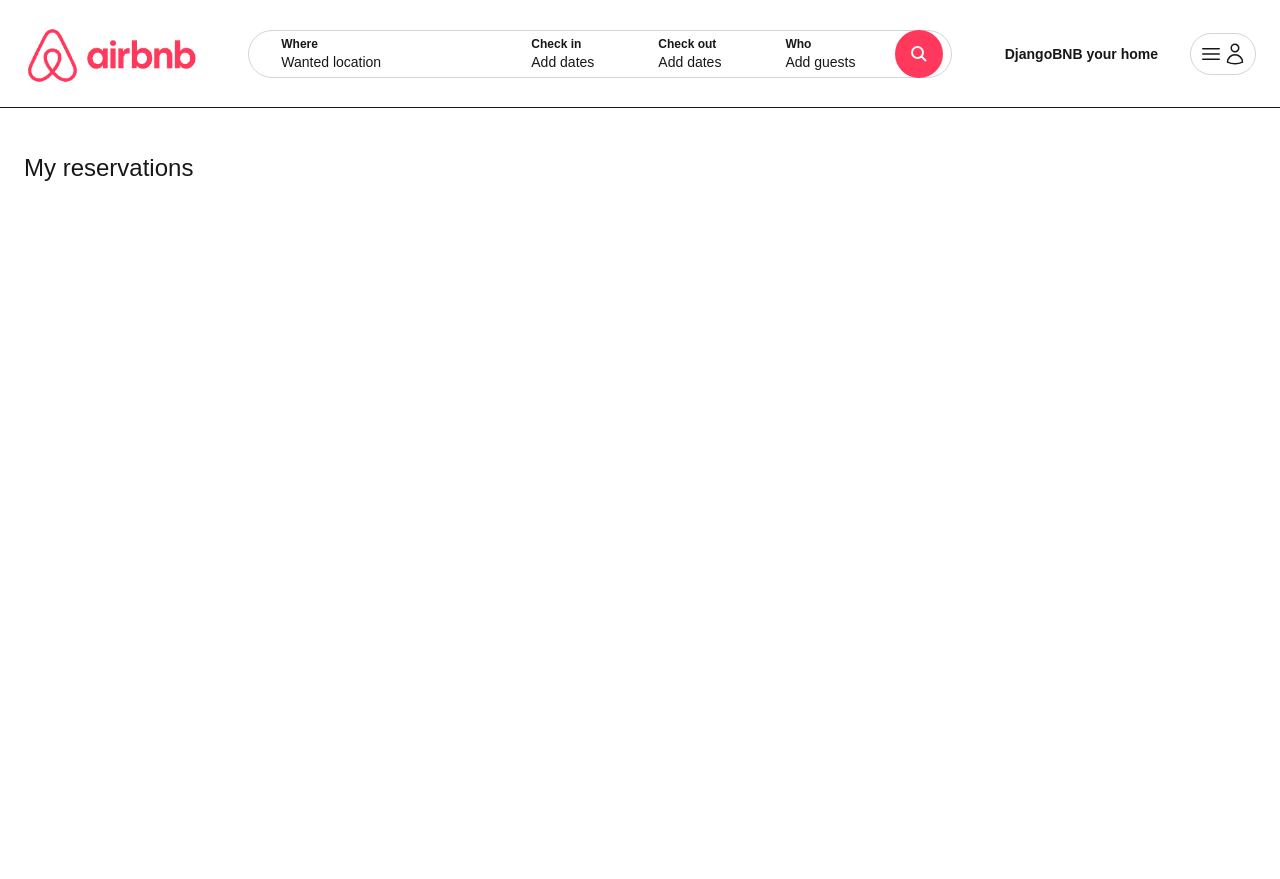
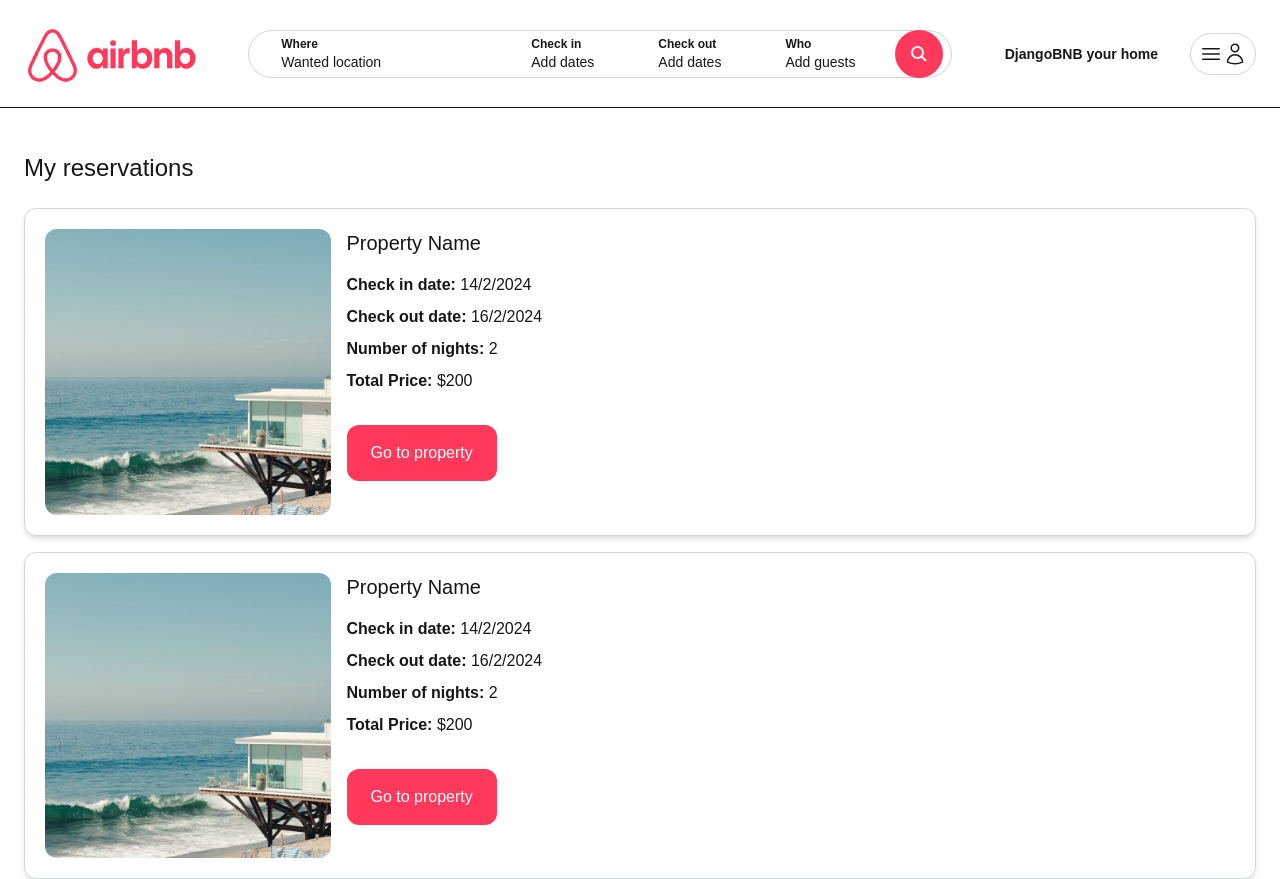
Before and after one commit to Shahrukh95/DjangoBNB, a Next.js app: page /reservations in a window 1280 px wide. Before the commit the page ends 800 px from the top, so only its background shows below. Built offline with nearby package versions, Linux system fonts and the light colour scheme.

Commit message:
reservations page created

```diff
--- /dev/null
+++ b/app/myproperties/page.tsx
@@ -0,0 +1,16 @@
+import PropertyList from "@/app/components/Properties/PropertyList";
+
+const MyPropertiesPage = () => {
+  return (
+    <main className="max-w-[1500px] mx-auto px-6">
+      <h1 className="my-6 text-2xl">My Properties</h1>
+
+      <div className="grid grid-cols-1 md:grid-cols-3 gap-6">
+        <PropertyList />
+      </div>
+
+    </main>
+  );
+};
+
+export default MyPropertiesPage;
--- a/app/reservations/page.tsx
+++ b/app/reservations/page.tsx
@@ -1,13 +1,69 @@
 import Image from "next/image";
 
-const RenterReservations = () => {
+const RenterReservationsPage = () => {
   return (
     <main className="max-w-[1500px] mx-auto px-6">
-        <div className="pt-6 pb-2">
-          <h1 className="text-2xl">My reservations</h1>
+      <h1 className="my-6 text-2xl">My reservations</h1>
+
+      <div className="space-y-4">
+        <div className="p-5 grid grid-cols-1 md:grid-cols-4 gap-4 shadow-md border border-gray-300 rounded-xl">
+
+          <div className="col-span-1">
+            <div className="relative overflow-hidden aspect-square rounded-xl">
+              <Image
+                fill
+                src={"/beach_1.jpg"}
+                alt="Beach House"
+                className="hover:scale-110 object-cover transition h-full w-full"
+              />
+            </div>
+          </div>
+
+          <div className="col-span-1 md:col-span-3 space-y-2">
+            <h2 className="mb-4 text-xl">Property Name</h2>
+            <p><strong>Check in date: </strong>14/2/2024</p>
+            <p><strong>Check out date: </strong>16/2/2024</p>
+
+            <p><strong>Number of nights: </strong>2</p>
+            <p><strong>Total Price: </strong>$200</p>
+
+            <div className="mt-6 inline-block cursor-pointer py-4 px-6 bg-airbnb text-white rounded-xl">Go to property</div>
+          </div>
+
         </div>
+
+
+
+        <div className="p-5 grid grid-cols-1 md:grid-cols-4 gap-4 shadow-md border border-gray-300 rounded-xl">
+
+          <div className="col-span-1">
+            <div className="relative overflow-hidden aspect-square rounded-xl">
+              <Image
+                fill
+                src={"/beach_1.jpg"}
+                alt="Beach House"
+                className="hover:scale-110 object-cover transition h-full w-full"
+              />
+            </div>
+          </div>
+
+          <div className="col-span-1 md:col-span-3 space-y-2">
+            <h2 className="mb-4 text-xl">Property Name</h2>
+            <p><strong>Check in date: </strong>14/2/2024</p>
+            <p><strong>Check out date: </strong>16/2/2024</p>
+
+            <p><strong>Number of nights: </strong>2</p>
+            <p><strong>Total Price: </strong>$200</p>
+
+            <div className="mt-6 inline-block cursor-pointer py-4 px-6 bg-airbnb text-white rounded-xl">Go to property</div>
+          </div>
+
+        </div>
+
+
+      </div>
     </main>
   );
-}
+};
 
-export default RenterReservations;
+export default RenterReservationsPage;
```
